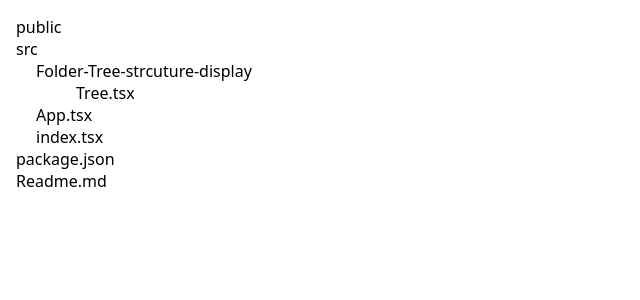
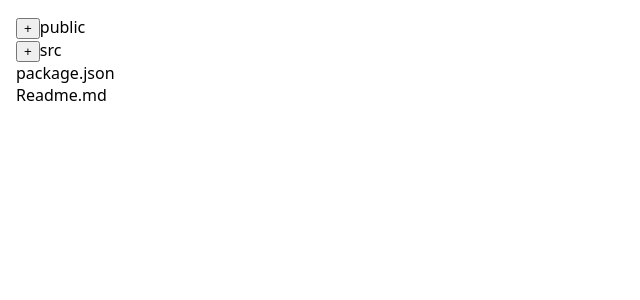
Before and after one commit to aviralrabbit1/react-interview-problems, a React (Create React App) app: page / in a window 1280 px wide. Shown: the top 300 px of the page, without its empty margins (0-640 px from the left). Built offline with nearby package versions, Linux system fonts and the light colour scheme.

Commit message:
toggled children expansion on click

```diff
--- a/src/Folder-Tree-structure-display/Tree.tsx
+++ b/src/Folder-Tree-structure-display/Tree.tsx
@@ -1,10 +1,16 @@
 // Render a Tree structure of folder/file
+
+import { useState } from 'react';
 
 const files = {
   children: [
     {
       name: 'public',
-      children: ['index.html'],
+      children: [
+        {
+          name: 'index.html',
+        },
+      ],
     },
     {
       name: 'src',
@@ -39,15 +45,23 @@ type TNode = {
   children?: TNode[]; // '?' denotes optional
 };
 
-function Node({ entry, depth }:{ entry: TNode; depth: number}){
+function Node({ entry, depth }: { entry: TNode; depth: number }) {
+  const [expanded, setExpanded] = useState(false);
+
   return (
     <div>
+      {entry.children && (
+        <button onClick={() => setExpanded(!expanded)}>+</button>
+      )}
       {entry.name}
-      <div style={{paddingLeft: `${depth*20}px`}} >
-      {entry.children?.map((entry) => (
-        <Node entry={entry} depth={depth+1} />
-        ))}
-      </div>
+
+      {expanded && (
+        <div style={{ paddingLeft: `${depth * 20}px` }}>
+          {entry.children?.map((entry) => (
+            <Node entry={entry} depth={depth + 1} />
+          ))}
+        </div>
+      )}
     </div>
   );
 }
```
